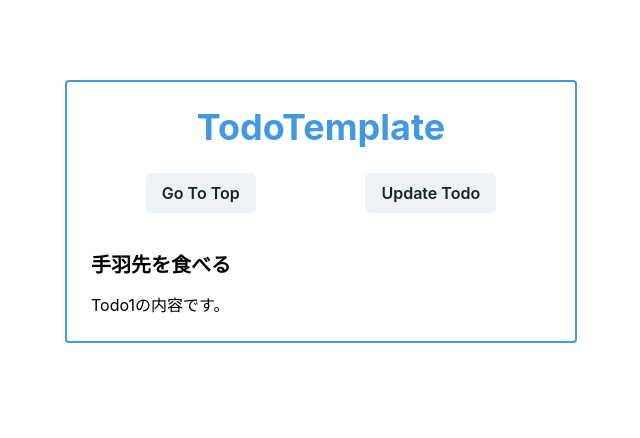
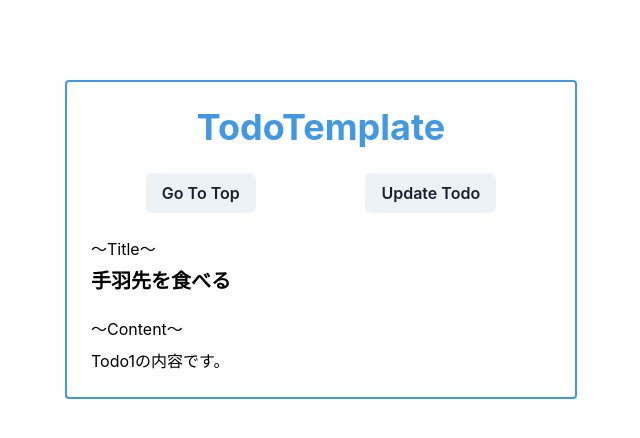
Before and after one commit to shinsaku-web/TodoRedux, a Next.js app: page /show/1 in a window 1280 px wide. Shown: the top 438 px of the page, without its empty margins (319-959 px from the left). Built offline with nearby package versions, Linux system fonts and the light colour scheme.

Commit message:
update:詳細画面スタイル整える

```diff
--- a/src/components/templates/TodoTemplate.tsx
+++ b/src/components/templates/TodoTemplate.tsx
@@ -25,11 +25,17 @@ export const TodoTemplate = () => {
         <Button onClick={handleTopButton}>Go To Top</Button>
         <Button onClick={() => handleUpdateButton(Number(id))}>Update Todo</Button>
       </Box>
-      <Box pt={10}>
-        <Heading as={'h2'} size={'md'}>
-          {todo.title}
-        </Heading>
-        <Text mt={4}>{todo.content}</Text>
+      <Box pt={6}>
+        <Box pt={0}>
+          〜Title〜
+          <Heading as={'h2'} size={'md'} mt='2'>
+            {todo.title}
+          </Heading>
+        </Box>
+        <Box pt={6}>
+          〜Content〜
+          <Text mt={2}>{todo.content}</Text>
+        </Box>
       </Box>
     </Box>
   )
```
